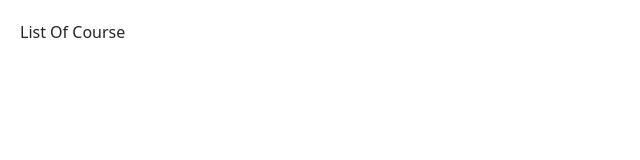
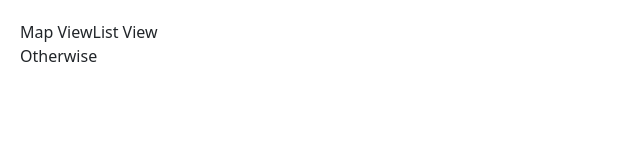
Before and after one commit to kamlesh19971/hello-world, an Angular app: page / in a window 1280 px wide. Shown: the top 160 px of the page, without its empty margins (0-640 px from the left). Built offline with nearby package versions, Linux system fonts and the light colour scheme.

Commit message:
ngswitch implemented

```diff
--- a/src/app/app.component.html
+++ b/src/app/app.component.html
@@ -1,8 +1,14 @@
-<!-- <div *ngIf="courses.length > 0; then coursesList; else noCourses"></div>
-<ng-template #coursesList> List Of Course </ng-template>
-<ng-template #noCourses> No Courses Yet. </ng-template> -->
+<ul class="nav nav-pills">
+  <li [class.active]="viewMode == 'map'">
+    <a (click)="changeViewMode('map')">Map View</a>
+  </li>
+  <li [class.active]="viewMode == 'list'">
+    <a (click)="changeViewMode('list')">List View</a>
+  </li>
+</ul>
 
-<!-- <div *ngIf="courses.length === 0">No Courses Yet.</div> -->
-
-<div [hidden]="courses.length === 0">List Of Course</div>
-<div [hidden]="courses.length > 0">No Courses Yet.</div>
+<div [ngSwitch]="viewMode">
+  <div *ngSwitchCase="'map'">Map View Content</div>
+  <div *ngSwitchCase="'list'">List View Content</div>
+  <div *ngSwitchDefault>Otherwise</div>
+</div>
--- a/src/app/app.component.ts
+++ b/src/app/app.component.ts
@@ -1,6 +1,4 @@
 import { Component } from '@angular/core';
-import { FavoriteChangedEventArgs } from './favorite/favorite.component';
-
 
 @Component({
   selector: 'app-root',
@@ -9,6 +7,11 @@ import { FavoriteChangedEventArgs } from './favorite/favorite.component';
 })
 export class AppComponent {
 
-  courses = [1, 2];
+  viewMode = 'someThingElse';
+
+
+  changeViewMode(value: string) {
+    this.viewMode = value;
+  }
 
 }
```
